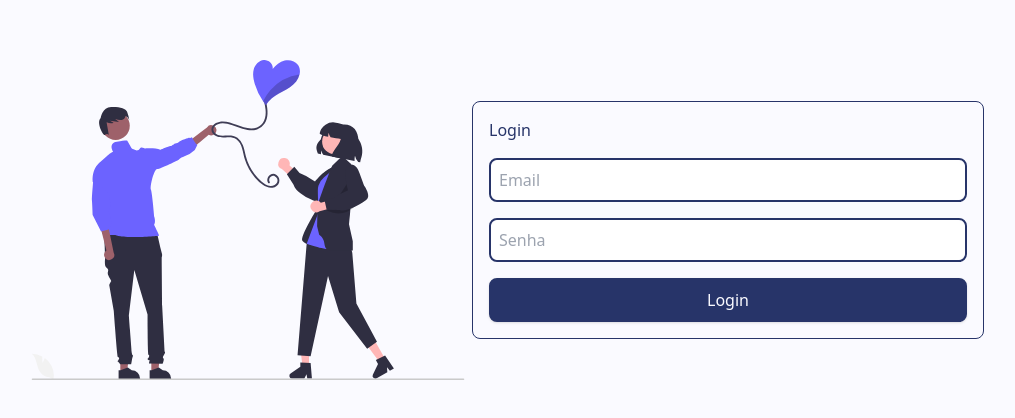
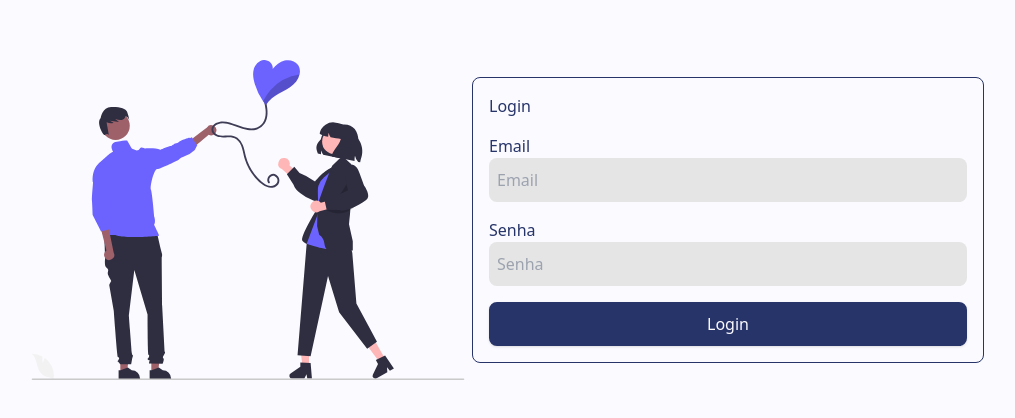
Before and after one commit to denisrodrigues-ita/backoffice, a Next.js app: page /login in a window 1280 px wide. Shown: the part 180-598 px from the top of the page, without its empty margins (56-1071 px from the left). Built offline with nearby package versions, Linux system fonts and the light colour scheme.

Commit message:
feat/useForm

```diff
--- a/src/app/(private)/page.tsx
+++ b/src/app/(private)/page.tsx
@@ -2,7 +2,7 @@
 
 import React from "react";
 import { apiGuests } from "@/services";
-import { Button, Loading } from "@/components/atoms";
+import { Button, Input, Loading } from "@/components/atoms";
 import { Card, CustomInput, Toast } from "@/components/molecules";
 import { AddGuest, ModalChangeStatus, Table } from "@/components/organisms";
 import { AiOutlineSearch } from "react-icons/ai";
@@ -62,16 +62,13 @@ const Home = () => {
         <Button style="btn2" type="button" onClick={handlePrint}>
           Imprimir
         </Button>
-        <CustomInput
+        <Input
           type="text"
           onChange={(e) => handleSearch(e)}
           value={search}
           placeholder="Pesquisar"
-          styleProps="lg:w-1/2 xl:w-1/3"
-          stylePropsInput="ml-4 sm:ml-0 sm:placeholder:text-left sm:text-left"
-        >
-          <AiOutlineSearch className="mx-2" size={20} />
-        </CustomInput>
+          variant="search"
+        />
       </div>
       {dataGuests && (
         <Table
--- a/src/app/(public)/login/page.tsx
+++ b/src/app/(public)/login/page.tsx
@@ -2,39 +2,28 @@
 
 import React from "react";
 import { WeddingSVG } from "@/assets";
-import { CustomInput, Toast } from "@/components/molecules";
-import { Button, Spinner } from "@/components/atoms";
+import { Toast } from "@/components/molecules";
+import { Button, Input, Spinner } from "@/components/atoms";
 import { apiAuth } from "@/services";
 import { useStore } from "@/store";
 import { useRouter } from "next/navigation";
 import { toast } from "react-toastify";
 import "react-toastify/dist/ReactToastify.css";
-import { useValidation } from "@/validations";
+import { useFormValidations } from "@/validations/LoginValidations";
 
 const Login = () => {
-  const {
-    register,
-    handleSubmit: onSubmit,
-    formState: { errors },
-  } = useValidation();
+  const { register, handleSubmit, errors, reset } = useFormValidations({
+    isRequiredEmail: true,
+    isRequiredLoginPassword: true,
+  });
 
   const { setUser, user } = useStore();
   const router = useRouter();
 
-  const [email, setEmail] = React.useState("");
-  const [password, setPassword] = React.useState("");
   const [isLoading, setIsLoading] = React.useState(false);
 
-  const handleChangeEmail = (e: React.ChangeEvent<HTMLInputElement>) => {
-    setEmail(e.currentTarget.value);
-  };
-
-  const handleChangePassword = (e: React.ChangeEvent<HTMLInputElement>) => {
-    setPassword(e.currentTarget.value);
-  };
-
-  const handleSubmit = async (e: React.FormEvent<HTMLFormElement>) => {
-    e.preventDefault();
+  const onSubmit = async (data: any) => {
+    const { email, loginPassword: password } = data;
 
     try {
       setIsLoading(true);
@@ -71,23 +60,40 @@ const Login = () => {
         <form
           className="flex flex-col gap-4 w-full sm:w-2/3 lg:w-1/2 xl:max-w-lg"
           action="submit"
-          onSubmit={handleSubmit}
+          onSubmit={handleSubmit(onSubmit)}
         >
           <fieldset className="flex flex-col gap-4 w-full border border-blue-light-50 p-4 rounded-lg font-medium">
             Login
-            <CustomInput
+            <div>
+              <Input
+                register={register("email")}
                 type="email"
-              value={email}
-              onChange={(e) => handleChangeEmail(e)}
                 placeholder="Email"
-              stylePropsInput="w-full"
+                label="Email"
+                onChange={() => {}}
+                variant="login"
               />
-            <CustomInput
+              {errors.email && (
+                <span className="text-red-500 text-sm">
+                  {errors.email.message}
+                </span>
+              )}
+            </div>
+            <div>
+              <Input
+                register={register("loginPassword")}
                 type="password"
-              value={password}
-              onChange={(e) => handleChangePassword(e)}
                 placeholder="Senha"
+                label="Senha"
+                onChange={() => {}}
+                variant="login"
               />
+              {errors.loginPassword && (
+                <span className="text-red-500 text-sm">
+                  {errors.loginPassword.message}
+                </span>
+              )}
+            </div>
             <Button
               isLoading={isLoading}
               type="submit"
--- a/src/components/atoms/Input/index.tsx
+++ b/src/components/atoms/Input/index.tsx
@@ -1,29 +1,38 @@
-import { InputProps } from "@/interfaces";
 import React from "react";
+import "./input.css";
 
-const Input: React.FC<InputProps> = ({
+interface CustomInputProps {
+  placeholder: string;
+  type: string;
+  label?: string;
+  onChange?: (e: React.ChangeEvent<HTMLInputElement>) => void;
+  register?: any;
+  value?: string;
+  variant: "login" | "search";
+}
+
+const Input: React.FC<CustomInputProps> = ({
+  placeholder,
   type,
+  label,
+  register,
+  onChange,
   value,
-  onChange,
-  onClick,
-  placeholder,
-  stylePropsInput,
+  variant
 }) => {
   return (
-    <input
-      className={`rounded-lg p-2 w-full font-medium
-  dark:bg-black-dark dark:text-gray-dark focus:outline-none
-  placeholder:text-center md:placeholder:text-left text-center md:text-left ${
-    stylePropsInput && stylePropsInput
-  }`}
-      onClick={() => {
-        onClick && onClick();
-      }}
-      type={type}
-      value={value}
-      onChange={(e) => onChange(e)}
-      placeholder={placeholder}
-    />
+    <div className="containerDiv">
+      {label && <label htmlFor={label}>{label}</label>}
+      <input
+        className={variant}
+        type={type}
+        id={label}
+        placeholder={placeholder}
+        onChange={onChange}
+        value={value}
+        {...register}
+      />
+    </div>
   );
 };
 
--- /dev/null
+++ b/src/components/atoms/Input/input.css
@@ -0,0 +1,11 @@
+.containerDiv {
+  @apply flex flex-col text-blue-light-50 dark:text-gray-dark w-full;
+}
+
+.login {
+  @apply rounded-lg py-2.5 px-2 text-blue-light-50 dark:text-black-dark bg-neutral-200;
+}
+
+.search {
+  @apply dark:bg-black-dark rounded-lg py-2 px-2 text-blue-light-50 dark:text-gray-dark placeholder:text-center text-center border-2 border-blue-light-50 dark:border-gray-dark font-medium focus:border-transparent sm:text-left sm:placeholder:text-left w-full lg:w-1/2;
+}
--- a/src/components/molecules/Card/index.tsx
+++ b/src/components/molecules/Card/index.tsx
@@ -6,7 +6,7 @@ import "./card.css";
 const Card: React.FC<DataGuestsProps> = ({ dataGuests }) => {
   return (
     <div className="card">
-      <div className="border-gray-light dark:border-gray-dark border-2 rounded-lg flex gap-4 p-4">
+      <div className="border-blue-light-50 dark:border-gray-dark border-2 rounded-lg flex gap-4 p-4">
         <div className="self-center">
           <MdPeopleAlt size={50} />
         </div>
@@ -15,7 +15,7 @@ const Card: React.FC<DataGuestsProps> = ({ dataGuests }) => {
           <p className="card-p">{dataGuests.totalGuests}</p>
         </div>
       </div>
-      <div className="border-gray-light dark:border-gray-dark border-2 rounded-lg flex gap-4 p-4">
+      <div className="border-blue-light-50 dark:border-gray-dark border-2 rounded-lg flex gap-4 p-4">
         <div className="self-center">
           <MdPlaylistAddCheck size={50} />
         </div>
--- /dev/null
+++ b/src/validations/LoginValidations.ts
@@ -0,0 +1,42 @@
+import * as Yup from "yup";
+import { useForm } from "react-hook-form";
+import { yupResolver } from "@hookform/resolvers/yup";
+
+interface ValidationOptions {
+  isRequiredName?: boolean;
+  isRequiredEmail?: boolean;
+  isRequiredLoginPassword?: boolean;
+}
+
+export const useFormValidations = ({
+  isRequiredName = false,
+  isRequiredEmail = false,
+  isRequiredLoginPassword = false,
+}: ValidationOptions) => {
+  const validationSchema = Yup.object().shape({
+    name: isFieldRequired(isRequiredName),
+    email: isFieldRequired(isRequiredEmail).email("Email incorreto"),
+    loginPassword: isFieldRequired(isRequiredLoginPassword),
+  });
+
+  const {
+    register,
+    handleSubmit,
+    formState: { errors },
+    reset,
+  } = useForm({
+    resolver: yupResolver(validationSchema),
+  });
+
+  return {
+    register,
+    handleSubmit,
+    errors,
+    reset,
+  };
+};
+
+const isFieldRequired = (isRequired: boolean) =>
+  isRequired
+    ? Yup.string().required("Campo obrigatório")
+    : Yup.string().notRequired();
--- a/src/validations/index.ts
+++ /dev/null
@@ -1,15 +0,0 @@
-import * as Yup from "yup";
-import { useForm } from "react-hook-form";
-import { yupResolver } from "@hookform/resolvers/yup";
-
-export const validationSchema = Yup.object().shape({
-  name: Yup.string().required("Nome é obrigatório"),
-  email: Yup.string().email("E-mail inválido").required("E-mail é obrigatório"),
-  password: Yup.string().required("Senha é obrigatória"),
-});
-
-export const useValidation = () => {
-  return useForm({
-    resolver: yupResolver(validationSchema),
-  });
-};
```
Lines whose indentation alone changed are shown as unchanged.
